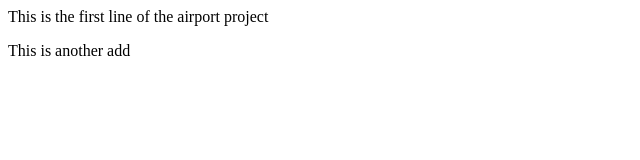
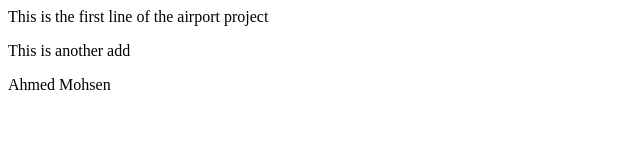
Before and after one commit to Ahmed-Mohsen-2005/Airport-database-management-system, a plain HTML site: page index.html in a window 1280 px wide. Shown: the whole page, without its empty margins (0-640 px from the left). Drawn offline with Linux system fonts and the light colour scheme.

Commit message:
Added a new line

```diff
--- a/index.html
+++ b/index.html
@@ -5,5 +5,6 @@
     <body>
         <p>This is the first line of the airport project</p>
         <p>This is another add</p>
+        <p>Ahmed Mohsen</p>
     </body>
 </html>
```
